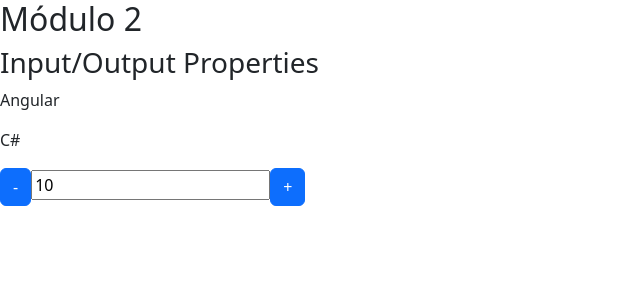
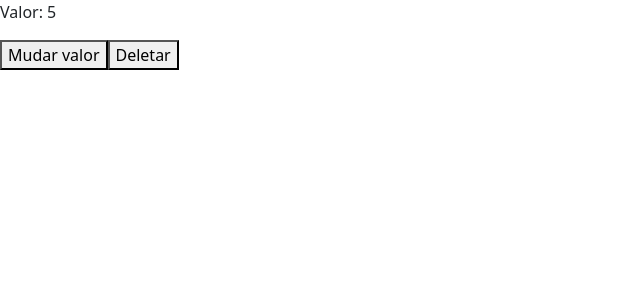
Before and after one commit to victorsilva99/curso-angular, an Angular app: page / in a window 1280 px wide. Shown: the top 300 px of the page, without its empty margins (0-640 px from the left). Built offline with nearby package versions, Linux system fonts and the light colour scheme.

Commit message:
feat: life cycle hooks

```diff
--- a/src/app/app.component.html
+++ b/src/app/app.component.html
@@ -4,8 +4,11 @@
     <app-meu-primeiro2></app-meu-primeiro2>
     <app-cursos></app-cursos>
 </div> -->
-
+<!--
 <div>
     <h2>Módulo 2</h2>
     <app-data-binding></app-data-binding>
-</div>
+</div> -->
+<app-ciclo [valorInicial]="valor" *ngIf="!deletarCiclo"></app-ciclo>
+<button (click)="mudarValor()">Mudar valor</button>
+<button (click)="destruirCiclo()">Deletar</button>
--- a/src/app/app.component.ts
+++ b/src/app/app.component.ts
@@ -6,5 +6,14 @@
   styleUrls: ['./app.component.css']
 })
 export class AppComponent {
-  title = 'primeiro-projeto';
+  valor: number = 5;
+  deletarCiclo: boolean = false;
+
+  mudarValor() {
+    this.valor++;
+  }
+
+  destruirCiclo() {
+    this.deletarCiclo = true;
+  }
 }
--- a/src/app/app.module.ts
+++ b/src/app/app.module.ts
@@ -12,6 +12,7 @@
 import { TooltipModule } from 'ngx-bootstrap/tooltip';
 import { InputPropertyComponent } from './input-property/input-property.component';
 import { OutputPropertieComponent } from './output-propertie/output-propertie.component';
+import { CicloComponent } from './ciclo/ciclo.component';
 
 @NgModule({
   declarations: [
@@ -20,7 +21,8 @@
     MeuPrimeiro2Component,
     DataBindingComponent,
     InputPropertyComponent,
-    OutputPropertieComponent
+    OutputPropertieComponent,
+    CicloComponent
   ],
   imports: [
     BrowserModule,
--- /dev/null
+++ b/src/app/ciclo/ciclo.component.html
@@ -0,0 +1 @@
+<p>Valor: {{ valorInicial }}</p>
--- /dev/null
+++ b/src/app/ciclo/ciclo.component.ts
@@ -0,0 +1,52 @@
+import { AfterContentChecked, AfterContentInit, AfterViewChecked, AfterViewInit, Component, DoCheck, Input, OnChanges, OnDestroy, OnInit, SimpleChanges } from '@angular/core';
+
+@Component({
+  selector: 'app-ciclo',
+  templateUrl: './ciclo.component.html',
+  styleUrls: ['./ciclo.component.css']
+})
+export class CicloComponent implements OnChanges, OnInit, DoCheck, AfterContentInit,
+  AfterContentChecked, AfterViewInit, AfterViewChecked, OnDestroy {
+
+  @Input() valorInicial: number = 10;
+
+  constructor() {
+    this.log('constructor');
+  }
+
+  ngOnChanges() {
+    this.log('ngOnChanges');
+  }
+
+  ngOnInit() {
+    this.log('ngOnInit');
+  }
+
+  ngDoCheck() {
+    this.log('onDoCheck');
+  }
+
+  ngAfterContentInit() {
+    this.log('ngAfterContentInit');
+  }
+
+  ngAfterContentChecked() {
+    this.log('ngAfterContentChecked');
+  }
+
+  ngAfterViewInit() {
+    this.log('ngAfterViewInit');
+  }
+
+  ngAfterViewChecked() {
+    this.log('ngAfterViewChecked');
+  }
+
+  ngOnDestroy() {
+    this.log('ngOnDestroy');
+  }
+
+  log(msg: string) {
+    console.log(msg);
+  }
+}
```
Also changed, not shown: src/app/ciclo/ciclo.component.css (added), 1 other file (tests, documents, lock files or other folders).
